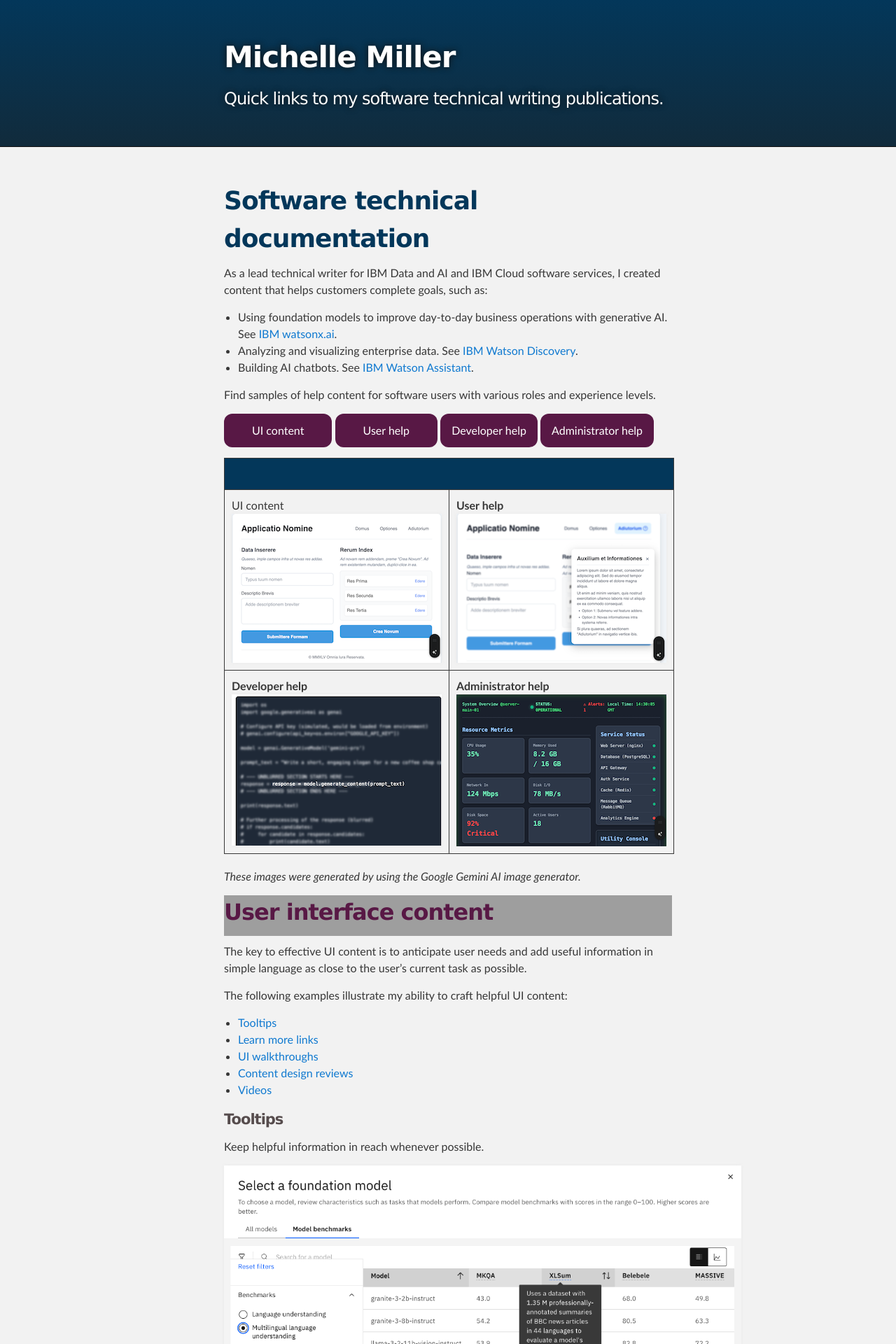
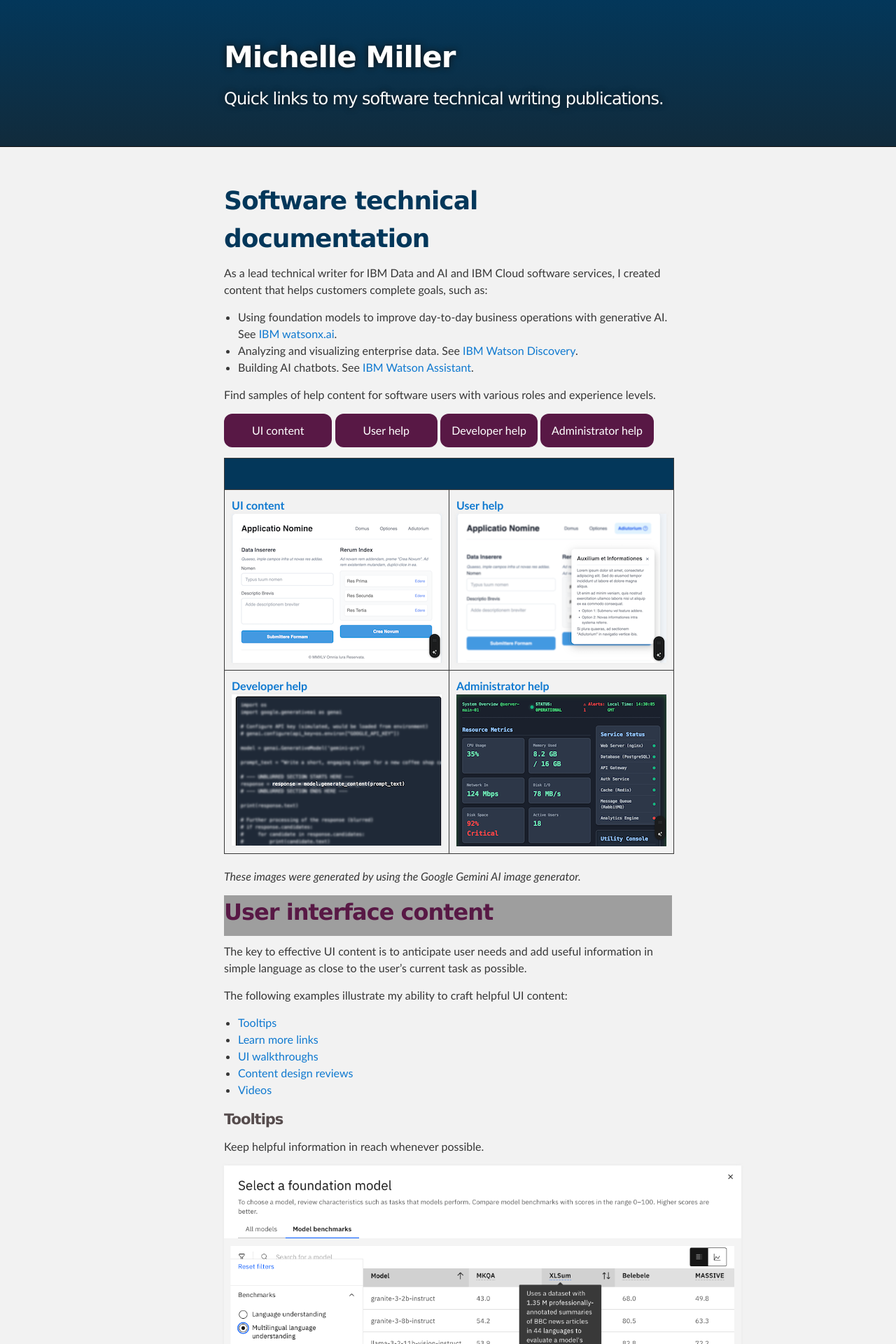
Before and after one commit to michelle-miller/michelle-miller.github.io, a Jekyll site: the page built from index.md, in a window 1280 px wide. Shown: the top 1920 px of the page at 70% size. Built offline with Jekyll 4.4.1, drawn with Linux system fonts in a browser that asks for light colours; our own code applies the rules of GitHub Pages for plain Markdown files; grey boxes are pictures that could not be loaded.

Commit message:
adding links from text too

```diff
--- a/index.md
+++ b/index.md
@@ -8,12 +8,12 @@ As a lead technical writer for IBM Data and AI and IBM Cloud software services,
 
 Find samples of help content for software users with various roles and experience levels.
 
-[UI content](#user-interface-content){: .btn} [User help](#user-help){: .btn} [Developer help](#developer-help){: .btnwide} [Administrator help](#developer-help){: .btnwide}
+[UI content](#user-interface-content){: .btn} [User help](#user-help){: .btn} [Developer help](#developer-help){: .btnwide} [Administrator help](#administrator-help){: .btnwide}
 
 | | |
 |-|-|
-| UI content [![Image of a dummy software user interface page with inline UI help content](images/ui-content.png)](#user-interface-content) | **User help**<br/> [![Image of a dummy user help window that is displayed in front of a software user interface page.](images/user-help.png)](#user-help)|
-| **Developer help**<br/> [![Image of a dummy Python notebook](images/dev-help.png)](#developer-help) | **Administrator help**<br/> [![Image of a dummy system administrator's dashboard](images/admin-help.png)](#developer-help) |
+| [**UI content**](#user-interface-content)<br/> [![Image of a dummy software user interface page with inline UI help content](images/ui-content.png)](#user-interface-content) | [**User help**](#user-help)<br/> [![Image of a dummy user help window that is displayed in front of a software user interface page.](images/user-help.png)](#user-help)|
+| [**Developer help**](#developer-help)<br/> [![Image of a dummy Python notebook](images/dev-help.png)](#developer-help) | [**Administrator help**](#administrator-help)<br/> [![Image of a dummy system administrator's dashboard](images/admin-help.png)](#administrator-help) |
 
 *These images were generated by using the Google Gemini AI image generator.*
 
```
